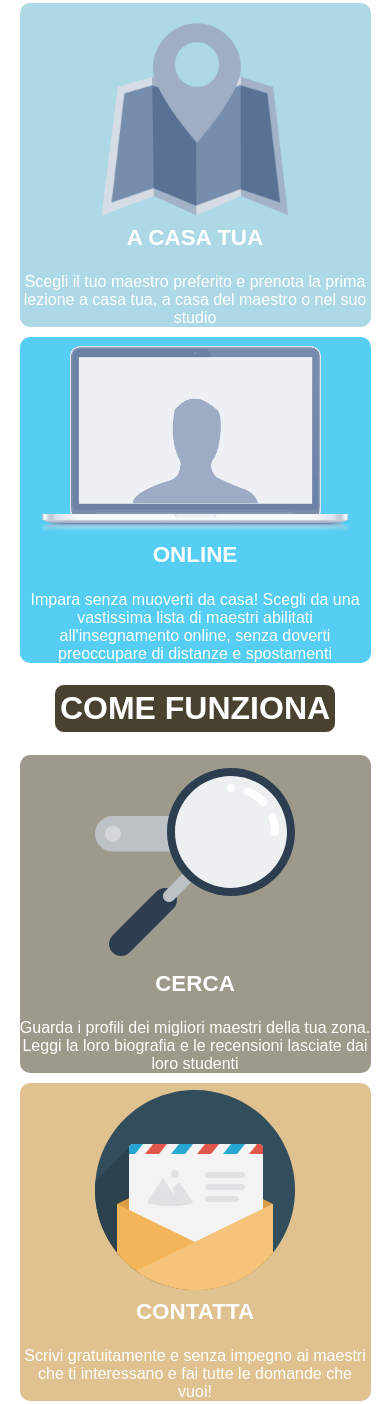
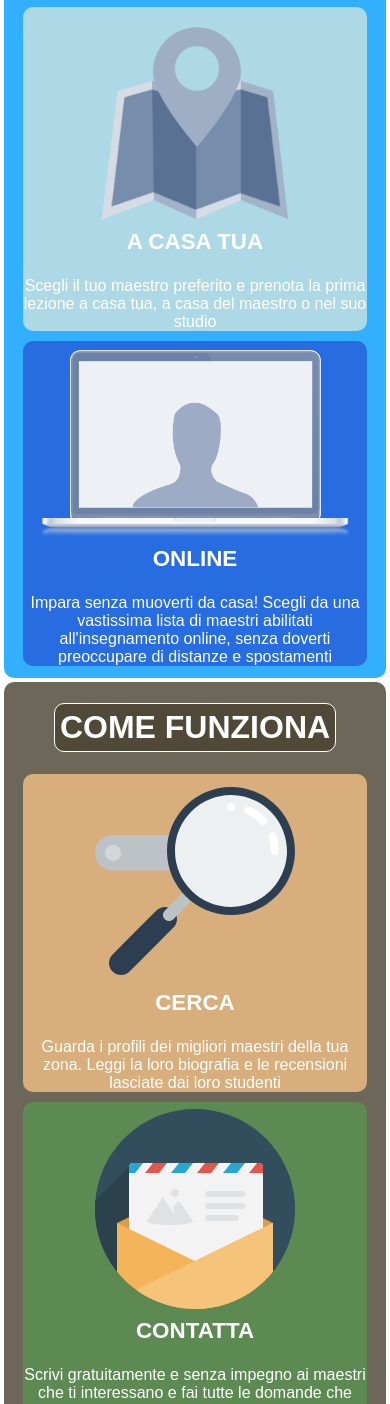
Before and after one commit to Mr2803/html-css-resp-wannabe, a plain HTML site: page booleancareers-responsive-wannabe-starter-069aa98a347d/index.html in a window 390 px wide. Shown: the part 89-1493 px from the top of the page. Drawn offline with Linux system fonts and the light colour scheme.

Commit message:
clean code ,add color details and margin in every row

```diff
--- a/booleancareers-responsive-wannabe-starter-069aa98a347d/style.css
+++ b/booleancareers-responsive-wannabe-starter-069aa98a347d/style.css
@@ -79,16 +79,14 @@ img{
     background-color:white;
   }
 
-  .row{
-    width:100%;
-    margin-top:0;
-  }
 
   hr{
     display:none;
   }
 
   .row {
+    width:100%;
+    margin-top:0;
     font-size: 1em;
     color:white;
     font-family: sans-serif;
@@ -110,16 +108,43 @@ img{
   }
 
   #lezioni h1{
-    background: rgb(0, 156, 255);
-
+    background: rgba(0, 156, 255, 0.8);
   }
 
   #steps h1{
-    background: rgb(73, 66, 48);
+    background: rgba(73, 66, 48,0.8);
   }
 
   #why h1{
-    background: rgb(164, 109, 35);
+    background: rgba(164, 109, 35,0.8);
+  }
+
+  #lezioni {
+    background: rgba(0, 156, 255, 0.8);
+    padding-bottom:3%;
+    border-radius: 10px;
+    margin-top: 1%;
+    margin-left: 1%;
+    margin-right: 1%;
+  }
+
+  #steps {
+    background: rgba(73, 66, 48,0.8);
+    padding-bottom:3%;
+    border-radius: 10px;
+    margin-top: 1%;
+    margin-bottom: 1%;
+    margin-left: 1%;
+    margin-right: 1%;
+  }
+
+  #why{
+    background: rgba(164, 109, 35,0.8);
+    padding-bottom:3%;
+    border-radius: 10px;
+    margin-bottom: 1%;
+    margin-left: 1%;
+    margin-right: 1%;
   }
 
   #lezioni .row > .left, #lezioni .row > .right,
@@ -135,7 +160,6 @@ img{
   #steps img,
   #why img{
     margin-top: 2%;
-
   }
 
   /* row lezioni */
@@ -146,22 +170,19 @@ img{
   }
 
   #lezioni div.right{
-    background:rgba(11, 184, 238, 0.69)
+    background:rgb(39, 108, 224);
   }
-
-
-
   /* |row lezioni */
 
   /* row steps */
 
   #steps div.row div.left,
   #steps div.row div.right{
-    background:rgba(93, 86, 62, 0.6);
+    background:rgba(232, 186, 129, 0.88);
   }
 
   #steps div.row div.central{
-  background:rgba(199, 146, 56, 0.56);
+  background:rgba(79, 167, 77, 0.56);
   margin-top:10px;
   margin-bottom: 10px;
   }
@@ -178,7 +199,7 @@ img{
 
   #why div.row div.first,
   #why div.row div.third{
-    background:rgba(176, 113, 90, 0.65);
+    background:rgba(208, 72, 22, 0.65);
   }
 
   #why div.row div.second{
```
